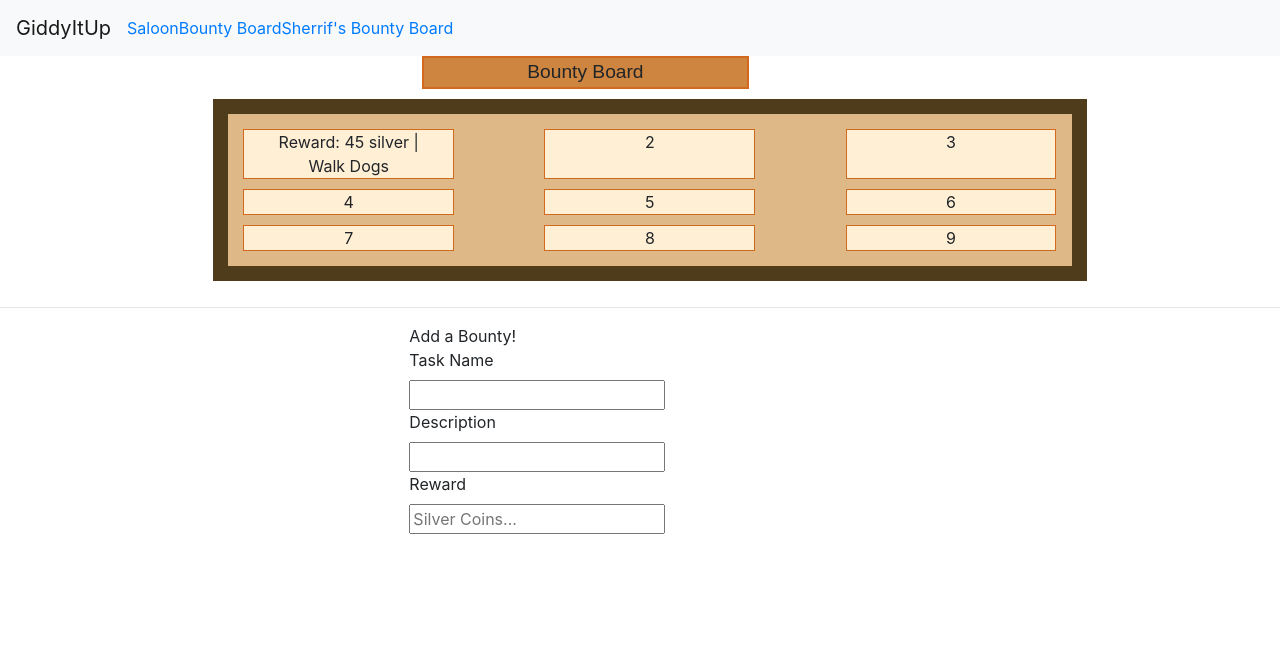
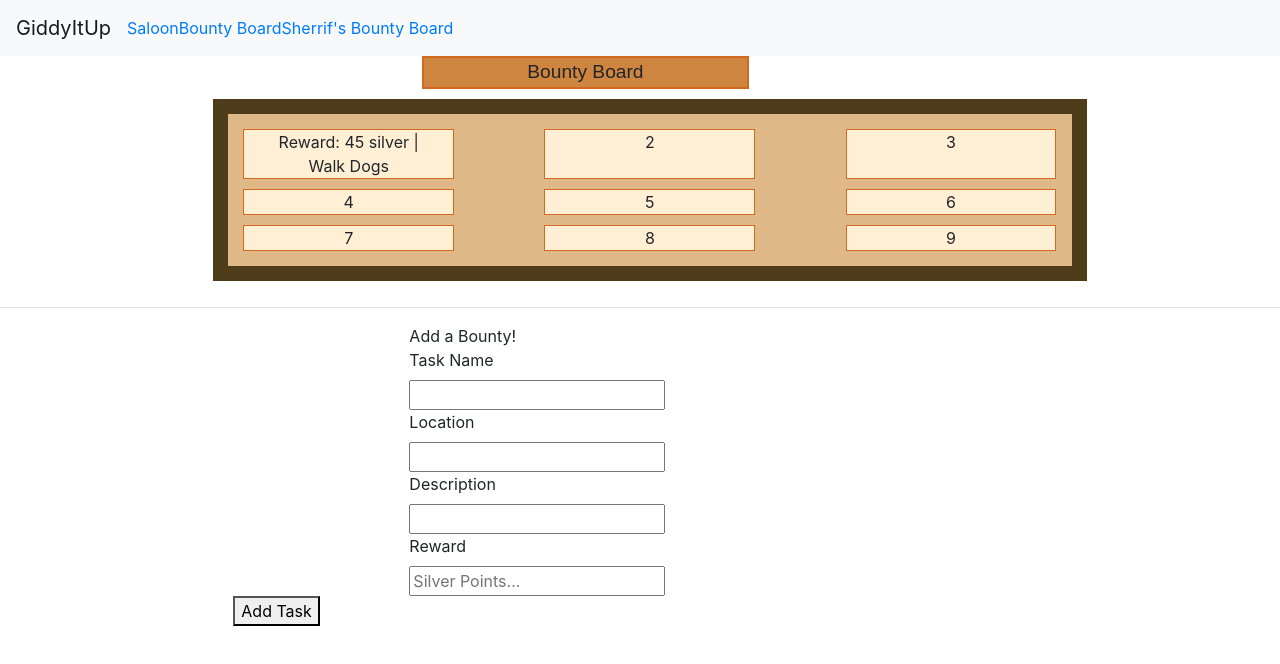
Before and after one commit to LaurenNoeltner/GiddyItUp, a React (Create React App) app in the folder client/: page /ParentBounty in a window 1280 px wide. Shown: the top 664 px of the page. Built offline with nearby package versions, Linux system fonts and the light colour scheme.

Commit message:
finished setting up add task form in ParentBounty

```diff
--- a/client/src/components/ParentBounty.jsx
+++ b/client/src/components/ParentBounty.jsx
@@ -69,7 +69,15 @@ class ParentBounty extends Component {
                         <div className="col-md-3"></div>
                         <div id="formBox" className="col-md-5">
                             <label>Task Name</label>
-                            <input id="taskName" title="What is the task name?" required></input>
+                            <input id="taskInput" title="What is the task name?" required></input>
+                        </div>
+                        <div className="col-md-3"></div>
+                    </div>
+                    <div className="row">
+                        <div className="col-md-3"></div>
+                        <div id="formBox" className="col-md-5">
+                            <label>Location</label>
+                            <input id="locationInput" title="Where does it need to be done?" required></input>
                         </div>
                         <div className="col-md-3"></div>
                     </div>
@@ -77,7 +85,7 @@ class ParentBounty extends Component {
                         <div className="col-md-3"></div>
                         <div id="formBox" className="col-md-5">
                             <label>Description</label>
-                            <input id="description" title="Describe the task..." required></input>
+                            <input id="descriptionInput" title="Describe the task..." required></input>
                         </div>
                         <div className="col-md-3"></div>
                     </div>
@@ -85,7 +93,14 @@ class ParentBounty extends Component {
                         <div className="col-md-3"></div>
                         <div id="formBox" className="col-md-5">
                             <label>Reward</label>
-                            <input id="rewardInput" placeholder="Silver Coins..." required></input>
+                            <input id="rewardInput" placeholder="Silver Points..." required></input>
+                        </div>
+                        <div className="col-md-3"></div>
+                    </div>
+                    <div classname="row">
+                        <div className="col-md-3"></div>
+                        <div id="formBox" className="col-md-5">
+                            <button className="submit">Add Task</button>
                         </div>
                         <div className="col-md-3"></div>
                     </div>
```
